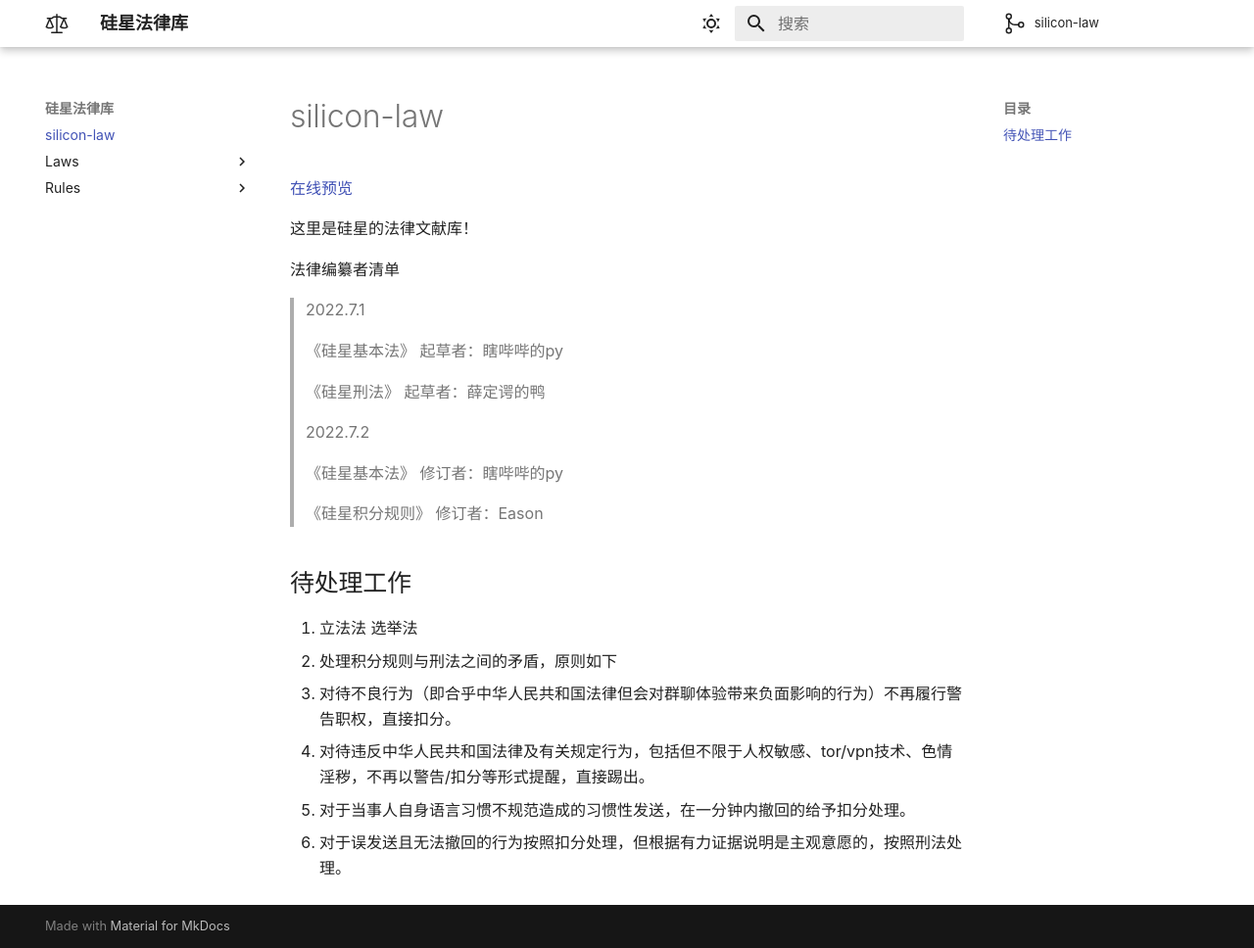
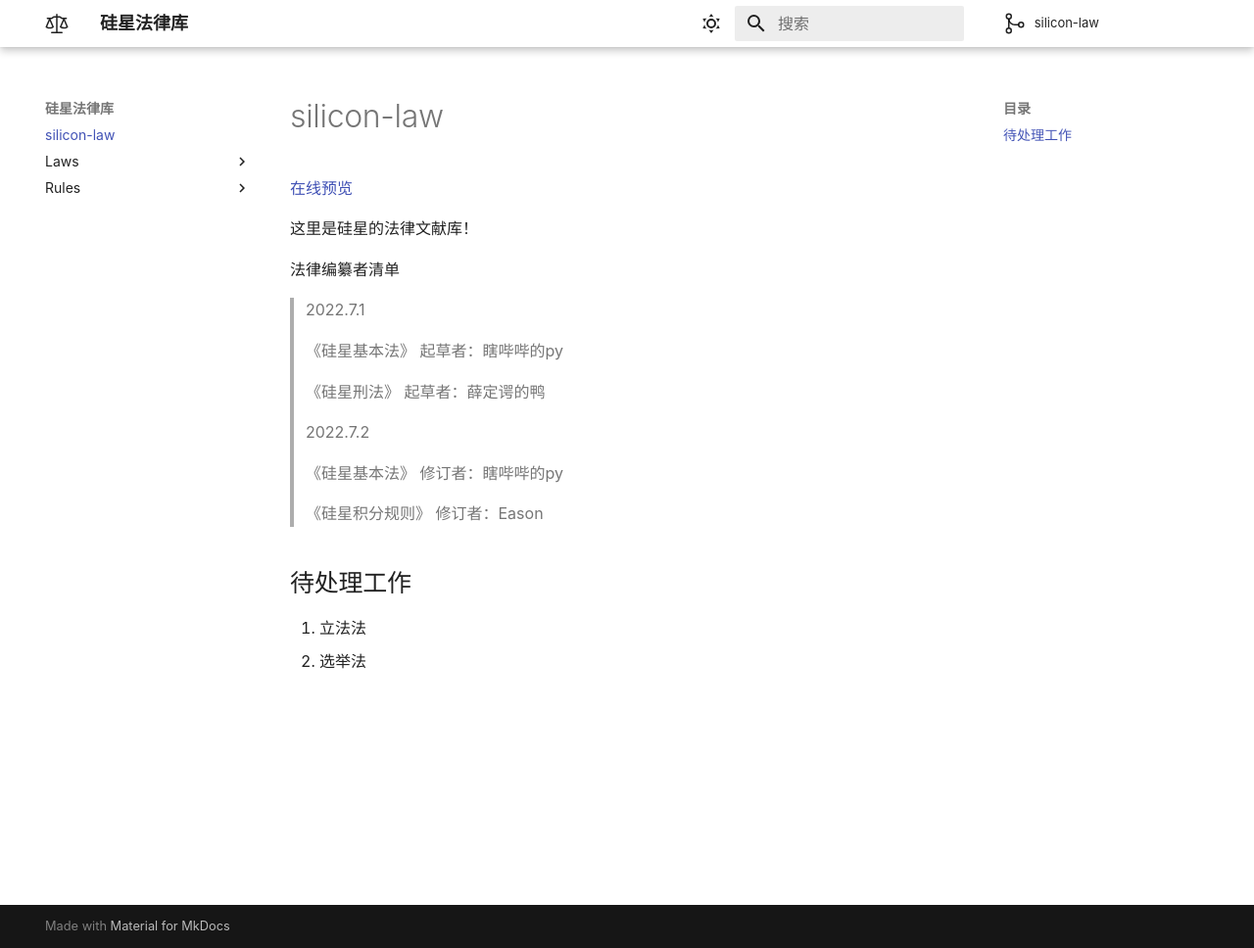
Before and after one commit to silicon-star-united-government/silicon-law, an MkDocs documentation site: the page built from docs/index.md, in a window 1280 px wide and 968 px high. Shown: the whole window at 98% size. Built offline with MkDocs 1.6.1 and Material for MkDocs 9.7.7, drawn with Linux system fonts in a browser that asks for light colours; comment, search, counter and statistics services are not loaded.

Commit message:
fix 刑法与积分条例的不和

```diff
--- a/docs/index.md
+++ b/docs/index.md
@@ -20,9 +20,5 @@
 
 ## 待处理工作
 
-1. 立法法 选举法
-2. 处理积分规则与刑法之间的矛盾，原则如下
-   1.  对待不良行为（即合乎中华人民共和国法律但会对群聊体验带来负面影响的行为）不再履行警告职权，直接扣分。
-   2.  对待违反中华人民共和国法律及有关规定行为，包括但不限于人权敏感、tor/vpn技术、色情淫秽，不再以警告/扣分等形式提醒，直接踢出。
-   3.  对于当事人自身语言习惯不规范造成的习惯性发送，在一分钟内撤回的给予扣分处理。
-   4.  对于误发送且无法撤回的行为按照扣分处理，但根据有力证据说明是主观意愿的，按照刑法处理。
+1. 立法法
+2. 选举法
```
Also changed, not shown: README.md (+2 -6 lines).
